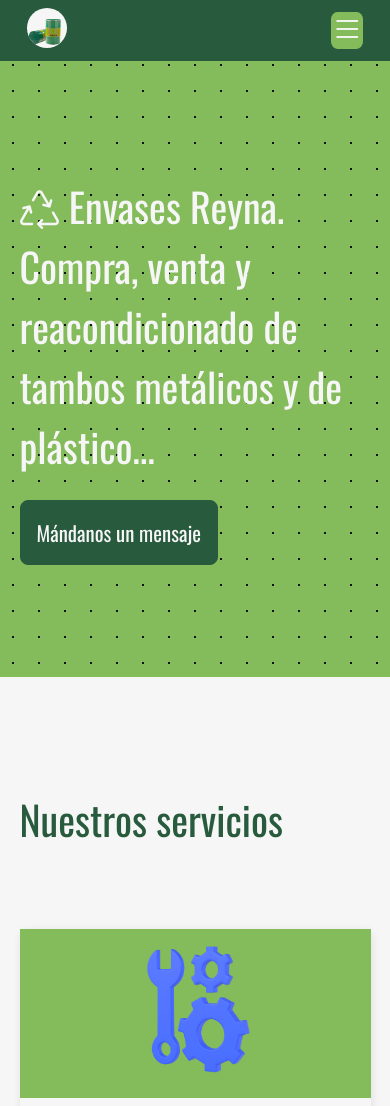
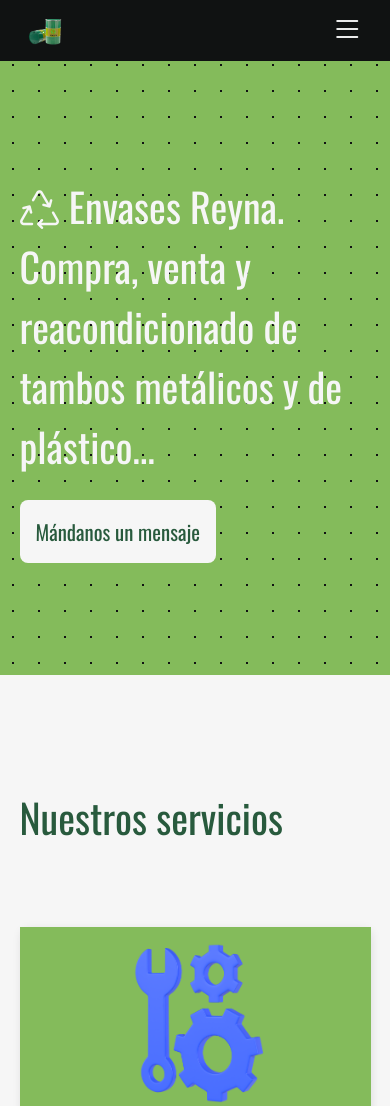
Before and after one commit to ricardoggz/env-reyna-website, a plain HTML site: page index.html in a window 390 px wide. Shown: the top 1106 px of the page. Drawn offline with nearby package versions, Linux system fonts and the light colour scheme; files whose address does not match are found by name.

Commit message:
mejora en la ui y en mobile

```diff
--- a/styles/button.css
+++ b/styles/button.css
@@ -1,14 +1,7 @@
 .anchor_button{
     padding:1rem;
-    background:var(--color-green-secondary);
+    background:var(--color-light);
     border-radius: 8px;
-    border:1px solid var(--color-green-secondary);
     font-size:1.3rem;
-    color:var(--color-light);
+    color:var(--color-green-secondary);
 }
-
-.anchor_button:hover {
-    background:var(--color-light);
-    color:var(--color-green-secondary);
-    transition: all 300ms ease;
-}
--- a/styles/generalStyles.css
+++ b/styles/generalStyles.css
@@ -32,6 +32,7 @@ h1 {
     --color-light:#f6f6f6;
     --color-green:#84bb5b;
     --color-green-secondary:#285a3d;
+    --color-yellow:#d0b84b;
 }
 /*container class*/
 .container {
--- a/styles/header.css
+++ b/styles/header.css
@@ -1,6 +1,6 @@
 header {
     width:100%;
-    background:var(--color-green-secondary);
+    background:var(--color-dark);
     position:fixed;
     z-index:100;
     padding:0.5rem;
@@ -15,8 +15,6 @@ header > nav a {
 }
 nav > div a img {
     width:2.5rem;
-    background:var(--color-light);
-    border-radius:50%;
 }
 nav > div i {
     color:var(--color-green);
@@ -38,8 +36,7 @@ nav > #nav_btn{
     display:flex;
     align-items: center;
     justify-content: center;
-    background:var(--color-green);
-    border-radius:20%;
+    background:none;
     color:var(--color-light);
     font-size:2rem;
     user-select: none;
@@ -59,7 +56,7 @@ nav .active {
     left:0;
     right:0;
     position:absolute;
-    background:#285a3df0;
+    background:#020503f4;
     width:100%;
     height:100vh;
     justify-content: center;
--- a/styles/hero.css
+++ b/styles/hero.css
@@ -1,6 +1,6 @@
 .hero {
   width: 100%;
-  background: var(--color-green);
+  background: var(--color-green-secondary);
   background-image: radial-gradient(
     var(--color-dark) 1.3px,
     var(--color-green) 1.3px
--- a/styles/services.css
+++ b/styles/services.css
@@ -24,14 +24,15 @@
 .services_options > ul li p {
     color:#64676b;
     text-align: justify;
-    padding:0.5rem;
+    padding:1rem;
 }
 .services_options > ul li figure {
-    background: var(--color-green);
+    background:var(--color-green);
     padding:1rem;
 }
-.services_options > ul li img {
-    width:40%;
+.services_options > ul li figure img {
+    width:50%;
+    object-fit: cover;
 }
 
 /*responsive*/
```
